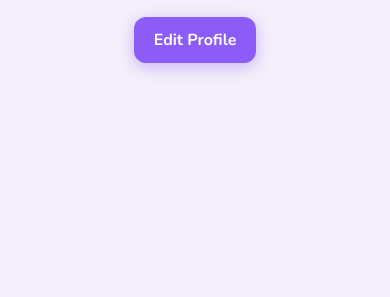
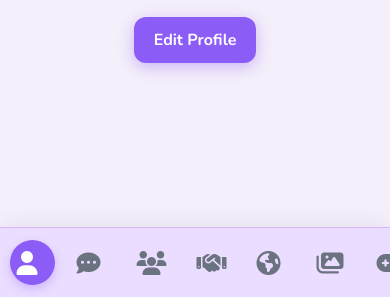
Before and after one commit to atifullahazhar/chatterbox-app, a website: page index.html in a window 390 px wide. Both pictures are taken after typing "Sample", "name@example.com", "Sample123" into the empty fields and a click on the button "Join Chat". Shown: the part 547-844 px from the top of the page. Drawn offline with nearby package versions, Linux system fonts and the light colour scheme; no server answers.

Commit message:
Fixed mobile bottom navigation bar and optimized UI layout

```diff
--- a/style.css
+++ b/style.css
@@ -479,3 +479,100 @@ input:-webkit-autofill:active {
     0%, 100% { box-shadow: 0 0 10px rgba(255, 215, 0, 0.4); transform: scale(1); }
     50% { box-shadow: 0 0 25px rgba(255, 140, 0, 0.9); transform: scale(1.02); }
 }
+/* ========================================== */
+/* 📱 MOBILE BOTTOM NAVIGATION (Instagram Style) */
+/* ========================================== */
+@media (max-width: 1024px) {
+    .grid-4-cols { grid-template-columns: repeat(2, 1fr) !important; }
+}
+
+@media (max-width: 768px) {
+    /* 1. App Layout ko column banaya */
+    #main-app { flex-direction: column; height: 100vh; overflow: hidden; }
+
+    /* 2. Top Bar - Sirf Logo Dikhayega, Hamburger gayab */
+    #mobile-top-bar {
+        display: flex;
+        background: var(--bg-panel);
+        padding: 15px 20px;
+        border-bottom: 1px solid var(--border-color);
+        align-items: center;
+        justify-content: center;
+        z-index: 50;
+    }
+    #hamburger-btn { display: none !important; }
+    .mobile-title { font-size: 1.5rem; font-weight: 800; color: var(--primary-color); margin: 0; }
+
+    /* 3. Content Area ko middle me rakha (Order: 2) */
+    #content-area {
+        flex: 1;
+        order: 2;
+        overflow-y: auto;
+        padding-bottom: 20px;
+    }
+
+    /* 4. Sidebar ko Bottom Nav banaya (Order: 3) */
+    #sidebar {
+        order: 3; /* Sabse Niche (Bottom) */
+        position: relative;
+        left: 0;
+        width: 100%;
+        height: 70px;
+        flex-direction: row;
+        padding: 0 10px;
+        box-shadow: 0 -5px 20px rgba(0,0,0,0.05);
+        border-top: 1px solid var(--border-color);
+        border-right: none;
+        z-index: 1000;
+        overflow-x: auto; /* Horizontal Scroll agar icons zyada hon */
+        overflow-y: hidden;
+        -ms-overflow-style: none;
+        scrollbar-width: none;
+    }
+    #sidebar::-webkit-scrollbar { display: none; }
+
+    .nav-logo, .mobile-only-btn { display: none !important; }
+
+    .nav-links {
+        flex-direction: row;
+        width: max-content;
+        min-width: 100%;
+        justify-content: space-between;
+        align-items: center;
+        height: 100%;
+        gap: 15px;
+    }
+
+    .nav-links li { display: flex; justify-content: center; }
+
+    /* 5. Buttons ko sirf Icon banaya (Text Gayab) */
+    .nav-btn {
+        font-size: 0 !important; /* Magic: Text Gayab */
+        padding: 0;
+        width: 45px;
+        height: 45px;
+        display: flex;
+        justify-content: center;
+        align-items: center;
+        border-radius: 50%;
+        margin: 0 !important;
+        flex-shrink: 0;
+    }
+
+    .nav-btn i {
+        font-size: 1.5rem !important; /* Icons ko bada rakha */
+        margin: 0;
+    }
+
+    /* 6. General Mobile Fixes */
+    .chat-layout { flex-direction: column; }
+    .chat-sidebar { width: 100%; height: 40%; border-right: none; border-bottom: 2px solid var(--border-color); }
+    .active-chat-window { height: 60%; }
+    .profile-info-container { padding: 0 20px 20px 20px; }
+    .friendship-wrapper { padding: 20px; }
+    .duo-display { flex-direction: column; }
+    .band-connection { width: 100%; margin: 20px 0; }
+    .grid-4-cols { grid-template-columns: 1fr !important; }
+    .settings-wrapper { padding: 20px; }
+    .dev-modal-content { width: 95%; padding: 20px; }
+}
```
